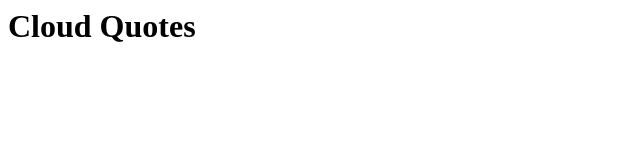
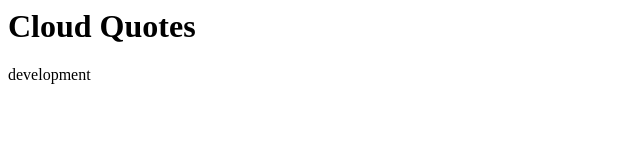
Before and after one commit to johnaleman/cloudquotes, a plain HTML site: page index.html in a window 1280 px wide. Shown: the full height of the page, 0-640 px from the left. Drawn offline with Linux system fonts and the light colour scheme.

Commit message:
added dev <p>

```diff
--- a/index.html
+++ b/index.html
@@ -4,5 +4,8 @@
 
 <h1>Cloud Quotes</h1>
 
+
+<p>development</p>
+
 </body>
 </html>
```
